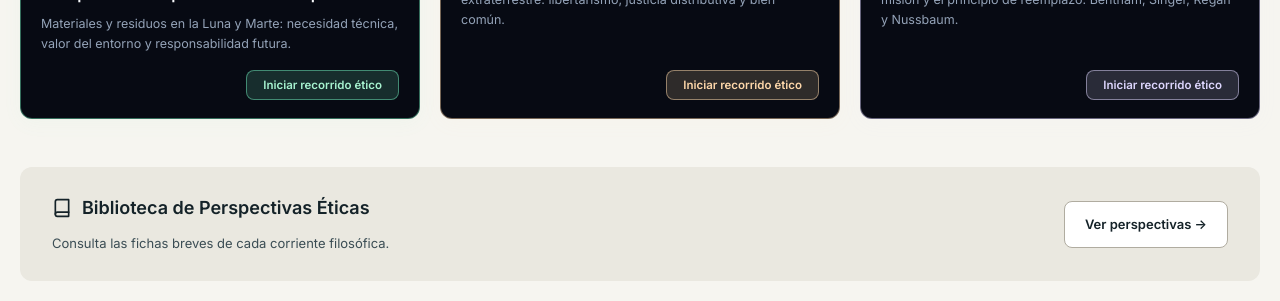
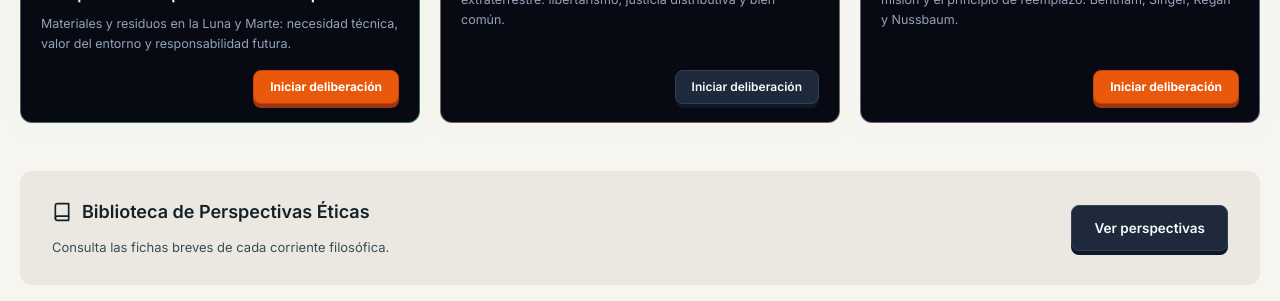
Before and after one commit to IsidoraZavala/sitio-web-astronomia, a React (Vite) app: page / in a window 1280 px wide. Shown: the part 1513-1814 px from the top of the page. Built offline with nearby package versions, Linux system fonts and the light colour scheme; no server answers.

Commit message:
Rediseno tactil de botones: relieve 3D solido, eliminacion de flechas y textos concisos

```diff
--- a/src/App.css
+++ b/src/App.css
@@ -116,40 +116,76 @@
   flex: 1;
 }
 
-/* Botones sólidos */
+/* Botones sólidos táctiles con efecto 3D */
 .btn-primary {
-  background-color: var(--primary-solid);
+  background-color: #EA580C;
   color: #FFFFFF;
-  border: 1px solid var(--primary-solid);
+  border: 1px solid #C2410C;
+  box-shadow: 0 4px 0 #9A3412;
   padding: 0.65rem 1.25rem;
-  border-radius: 6px;
+  border-radius: 8px;
+  font-size: 0.95rem;
+  font-weight: 700;
+  cursor: pointer;
+  display: inline-flex;
+  align-items: center;
+  justify-content: center;
+  user-select: none;
+  transition: transform 0.08s ease, box-shadow 0.08s ease, background-color 0.15s ease;
+}
+
+.btn-primary:hover:not(:disabled) {
+  background-color: #F97316;
+  transform: translateY(-1px);
+  box-shadow: 0 5px 0 #9A3412;
+}
+
+.btn-primary:active:not(:disabled) {
+  transform: translateY(3px);
+  box-shadow: 0 1px 0 #9A3412;
+}
+
+.btn-primary:disabled {
+  opacity: 0.5;
+  cursor: not-allowed;
+  transform: none;
+  box-shadow: none;
+}
+
+.btn-secondary {
+  background-color: #1E293B;
+  color: #F8FAFC;
+  border: 1px solid #334155;
+  box-shadow: 0 4px 0 #0F172A;
+  padding: 0.65rem 1.25rem;
+  border-radius: 8px;
   font-size: 0.95rem;
   font-weight: 600;
   cursor: pointer;
-}
-
-.btn-primary:hover:not(:disabled) {
-  background-color: var(--primary-solid-hover);
-}
-
-.btn-primary:disabled {
+  display: inline-flex;
+  align-items: center;
+  justify-content: center;
+  user-select: none;
+  transition: transform 0.08s ease, box-shadow 0.08s ease, background-color 0.15s ease;
+}
+
+.btn-secondary:hover:not(:disabled) {
+  background-color: #334155;
+  color: #FFFFFF;
+  transform: translateY(-1px);
+  box-shadow: 0 5px 0 #0F172A;
+}
+
+.btn-secondary:active:not(:disabled) {
+  transform: translateY(3px);
+  box-shadow: 0 1px 0 #0F172A;
+}
+
+.btn-secondary:disabled {
   opacity: 0.5;
   cursor: not-allowed;
-}
-
-.btn-secondary {
-  background-color: var(--bg-surface);
-  color: var(--text-primary);
-  border: 1px solid var(--border-strong);
-  padding: 0.65rem 1.25rem;
-  border-radius: 6px;
-  font-size: 0.95rem;
-  font-weight: 600;
-  cursor: pointer;
-}
-
-.btn-secondary:hover {
-  background-color: var(--bg-subtle);
+  transform: none;
+  box-shadow: none;
 }
 
 .btn-lg {
--- a/src/components/CatalogView.jsx
+++ b/src/components/CatalogView.jsx
@@ -96,8 +96,8 @@ export function CatalogView({ dilemas, progresoGuardado, onSelectDilema }) {
                     {estaCompletado
                       ? 'Revisar deliberación'
                       : enCurso
-                      ? `Continuar en Paso ${momentoActual}`
-                      : 'Iniciar diálogo →'}
+                      ? `Continuar (Paso ${momentoActual})`
+                      : 'Iniciar deliberación'}
                   </button>
                 </div>
               </div>
--- a/src/components/HomeView.jsx
+++ b/src/components/HomeView.jsx
@@ -78,7 +78,7 @@ export function HomeView({
                 className="btn-primary btn-lg icon-btn"
                 onClick={() => onSelectSpecificDilemma?.('huellas-exploracion-espacial')}
               >
-                <IconChatBranch size={17} /> Comenzar deliberación →
+                <IconChatBranch size={17} /> Comenzar deliberación
               </button>
             </div>
 
@@ -246,31 +246,12 @@ export function HomeView({
 
               <div style={{ display: 'flex', justifyContent: 'flex-end', marginTop: 'auto' }}>
                 <button
-                  style={{
-                    background: 'rgba(110, 231, 183, 0.16)',
-                    color: '#A7F3D0',
-                    border: '1px solid rgba(110, 231, 183, 0.5)',
-                    borderRadius: '8px',
-                    padding: '7px 16px',
-                    fontSize: '11.5px',
-                    fontWeight: 600,
-                    cursor: 'pointer',
-                    width: 'fit-content',
-                    transition: 'all 0.2s ease',
-                  }}
+                  className="btn-primary btn-sm"
                   onClick={() =>
                     onSelectSpecificDilemma?.('huellas-exploracion-espacial')
                   }
-                  onMouseEnter={(e) => {
-                    e.currentTarget.style.background = '#A7F3D0'
-                    e.currentTarget.style.color = '#064E3B'
-                  }}
-                  onMouseLeave={(e) => {
-                    e.currentTarget.style.background = 'rgba(110, 231, 183, 0.16)'
-                    e.currentTarget.style.color = '#A7F3D0'
-                  }}
                 >
-                  Iniciar recorrido ético
+                  Iniciar deliberación
                 </button>
               </div>
             </div>
@@ -309,31 +290,12 @@ export function HomeView({
 
               <div style={{ display: 'flex', justifyContent: 'flex-end', marginTop: 'auto' }}>
                 <button
-                  style={{
-                    background: 'rgba(254, 215, 170, 0.16)',
-                    color: '#FED7AA',
-                    border: '1px solid rgba(254, 215, 170, 0.5)',
-                    borderRadius: '8px',
-                    padding: '7px 16px',
-                    fontSize: '11.5px',
-                    fontWeight: 600,
-                    cursor: 'pointer',
-                    width: 'fit-content',
-                    transition: 'all 0.2s ease',
-                  }}
+                  className="btn-secondary btn-sm"
                   onClick={() =>
                     onSelectSpecificDilemma?.('uso-bienes-materiales-propiedad')
                   }
-                  onMouseEnter={(e) => {
-                    e.currentTarget.style.background = '#FED7AA'
-                    e.currentTarget.style.color = '#431407'
-                  }}
-                  onMouseLeave={(e) => {
-                    e.currentTarget.style.background = 'rgba(254, 215, 170, 0.16)'
-                    e.currentTarget.style.color = '#FED7AA'
-                  }}
                 >
-                  Iniciar recorrido ético
+                  Iniciar deliberación
                 </button>
               </div>
             </div>
@@ -372,31 +334,12 @@ export function HomeView({
 
               <div style={{ display: 'flex', justifyContent: 'flex-end', marginTop: 'auto' }}>
                 <button
-                  style={{
-                    background: 'rgba(221, 214, 254, 0.16)',
-                    color: '#DDD6FE',
-                    border: '1px solid rgba(221, 214, 254, 0.5)',
-                    borderRadius: '8px',
-                    padding: '7px 16px',
-                    fontSize: '11.5px',
-                    fontWeight: 600,
-                    cursor: 'pointer',
-                    width: 'fit-content',
-                    transition: 'all 0.2s ease',
-                  }}
+                  className="btn-primary btn-sm"
                   onClick={() =>
                     onSelectSpecificDilemma?.('uso-animales-investigacion-espacial')
                   }
-                  onMouseEnter={(e) => {
-                    e.currentTarget.style.background = '#DDD6FE'
-                    e.currentTarget.style.color = '#2E1065'
-                  }}
-                  onMouseLeave={(e) => {
-                    e.currentTarget.style.background = 'rgba(221, 214, 254, 0.16)'
-                    e.currentTarget.style.color = '#DDD6FE'
-                  }}
                 >
-                  Iniciar recorrido ético
+                  Iniciar deliberación
                 </button>
               </div>
             </div>
@@ -413,7 +356,7 @@ export function HomeView({
             <p>Consulta las fichas breves de cada corriente filosófica.</p>
           </div>
           <button className="btn-secondary icon-btn" onClick={onOpenLibrary}>
-            Ver perspectivas →
+            Ver perspectivas
           </button>
         </div>
       </section>
--- a/src/design.css
+++ b/src/design.css
@@ -16,11 +16,17 @@
 .skip-link:focus { top: 12px; }
 .main-content-wrapper { max-width: 1360px; padding: 28px 20px 72px; }
 .main-content-wrapper:focus { outline: none; }
-.btn-primary, .btn-secondary { border-radius: 8px; padding: 13px 20px; font-size: 13px; line-height: 1.5; min-height: 44px; transition: background .18s, border-color .18s; }
+.btn-primary, .btn-secondary { border-radius: 8px; padding: 12px 22px; font-size: 13.5px; line-height: 1.5; min-height: 44px; user-select: none; display: inline-flex; align-items: center; justify-content: center; transition: transform 0.08s ease, box-shadow 0.08s ease, background-color 0.15s ease; cursor: pointer; }
+.btn-primary { background-color: #EA580C; color: #FFFFFF; border: 1px solid #C2410C; box-shadow: 0 4px 0 #9A3412; font-weight: 700; }
+.btn-primary:hover:not(:disabled) { background-color: #F97316; transform: translateY(-1px); box-shadow: 0 5px 0 #9A3412; }
+.btn-primary:active:not(:disabled) { transform: translateY(3px); box-shadow: 0 1px 0 #9A3412; }
+.btn-primary:disabled { opacity: 0.5; cursor: not-allowed; transform: none; box-shadow: none; }
+.btn-secondary { background-color: #1E293B; color: #F8FAFC; border: 1px solid #334155; box-shadow: 0 4px 0 #0F172A; font-weight: 600; }
+.btn-secondary:hover:not(:disabled) { background-color: #334155; color: #FFFFFF; transform: translateY(-1px); box-shadow: 0 5px 0 #0F172A; }
+.btn-secondary:active:not(:disabled) { transform: translateY(3px); box-shadow: 0 1px 0 #0F172A; }
+.btn-secondary:disabled { opacity: 0.5; cursor: not-allowed; transform: none; box-shadow: none; }
 .btn-lg { padding: 15px 25px; font-size: 14px; }
-.btn-sm { padding: 9px 15px; font-size: 12px; min-height: 38px; }
-.btn-secondary { background: var(--bg-surface); border: 1px solid var(--border-strong); color: var(--text-primary); }
-.btn-secondary:hover { background: var(--bg-subtle); }
+.btn-sm { padding: 7px 16px; font-size: 12px; min-height: 34px; }
 .text-button { background: none; border: 0; color: var(--primary-solid); font-size: 13px; font-weight: 600; padding: 10px 0; display: inline-flex; gap: 20px; align-items: center; cursor: pointer; }
 .text-button:hover { text-decoration: underline; text-underline-offset: 5px; }
 .section-kicker, .stage-badge { background: transparent; padding: 0; color: var(--primary-solid); font-size: 10px; letter-spacing: .16em; line-height: 1.6; font-weight: 600; margin-bottom: 14px; }
@@ -68,8 +74,22 @@
 .hero-main-title { font-size: clamp(38px, 4.7vw, 64px); font-weight: 600; letter-spacing: -.045em; line-height: 1.07; color: #FFFFFF; margin-bottom: 22px; }
 .hero-main-title em { color: #F59E0B; font-weight: inherit; font-style: normal; }
 .hero-lead { max-width: 46ch; color: #CBD5E1; font-size: 15px; line-height: 1.9; margin-bottom: 28px; }
-.hero-solid-card .btn-primary { background: #FFFFFF; border-color: #FFFFFF; color: #05060A; font-weight: 700; }
-.hero-solid-card .btn-primary:hover { background: #E2E8F0; }
+.hero-solid-card .btn-primary {
+  background-color: #EA580C;
+  border: 1px solid #C2410C;
+  color: #FFFFFF;
+  font-weight: 700;
+  box-shadow: 0 4px 0 #9A3412;
+}
+.hero-solid-card .btn-primary:hover {
+  background-color: #F97316;
+  transform: translateY(-1px);
+  box-shadow: 0 5px 0 #9A3412;
+}
+.hero-solid-card .btn-primary:active {
+  transform: translateY(3px);
+  box-shadow: 0 1px 0 #9A3412;
+}
 .hero-cta-row { align-items: center; gap: 22px; }
 .hero-text-link { color: #F8FAFC; background: transparent; border: 0; border-bottom: 1px solid #64748B; padding: 8px 0; font-size: 13px; cursor: pointer; }
 .hero-text-link:hover { border-color: #F59E0B; color: #F59E0B; }
```
Also changed, not shown: src/components/AnimalResearchDilemmaExperience.jsx (+15 -15 lines), src/components/EnvironmentalDilemmaExperience.jsx (+16 -16 lines), src/components/SpaceUseDilemmaExperience.jsx (+15 -15 lines).
